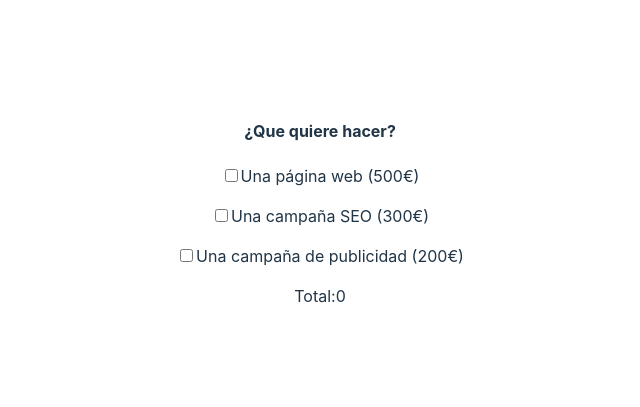
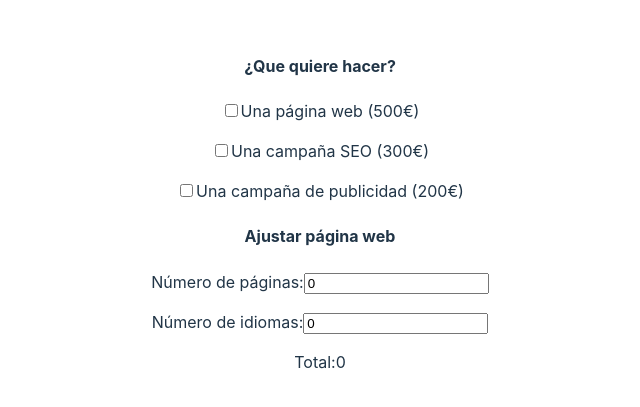
Before and after one commit to Dar-ya218/Sprint_7, a React (Vite) app: page / in a window 1280 px wide. Shown: the part 189-596 px from the top of the page, without its empty margins (320-960 px from the left). Built offline with nearby package versions, Linux system fonts and the light colour scheme.

Commit message:
ejercicio_2

```diff
--- a/src/App.tsx
+++ b/src/App.tsx
@@ -7,24 +7,38 @@ function App() {
     new Array(checkboxData.length).fill(false)
   );
   const [total, setTotal] = useState(0);
+  const [numPages, setNumPages] = useState(0);
+  const [numLanguages, setNumLanguages] = useState(0);
 
   const changeState = (index: number) => {
 const newState = checkboxState.map((estado, i)=>{
-if (index===i) {
+if (index === i) {
   estado = !estado;
 }
 return estado;
 });
 setCheckboxState(newState);
 
-const totalPrice = newState.reduce(
-  (sum, currentState, index)=>{
+const totalPrice = newState.reduce((sum, currentState, index)=>{
     if (currentState === true){
       return sum + checkboxData[index].price;
     }
     return sum;
   },0);
-  setTotal(totalPrice);
+
+    const webPageCost = numPages * numLanguages * 30;
+
+  setTotal(totalPrice + webPageCost || 0);
+};
+
+const handleNumPagesChange = (event: React.ChangeEvent<HTMLInputElement>) => {
+  const value = parseInt(event.target.value);
+  setNumPages(value || 0);
+};
+
+const handleNumLanguagesChange = (event: React.ChangeEvent<HTMLInputElement>) => {
+  const value = parseInt(event.target.value);
+  setNumLanguages(value || 0);
 };
     return (
         <>
@@ -40,8 +54,30 @@ const totalPrice = newState.reduce(
                 />
                 <label htmlFor={`checkbox ${index}`}>{text}</label>
               </p>
-            )
+            );
           })}
+        <div className="adjustment">
+        <h4>Ajustar página web</h4>
+        <p>
+        <label htmlFor="numPages">Número de páginas:</label>
+        <input
+          type="number"
+          id="numPages"
+          value={numPages}
+          onChange={handleNumPagesChange}
+        />
+        </p>
+        <p>
+        <label htmlFor="numLanguages">Número de idiomas:</label>
+        <input
+          type="number"
+          id="numLanguages"
+          value={numLanguages}
+          onChange={handleNumLanguagesChange}
+        />
+        </p>
+      </div>
+
           <p>Total:{total}</p>
         </>
     );
```
